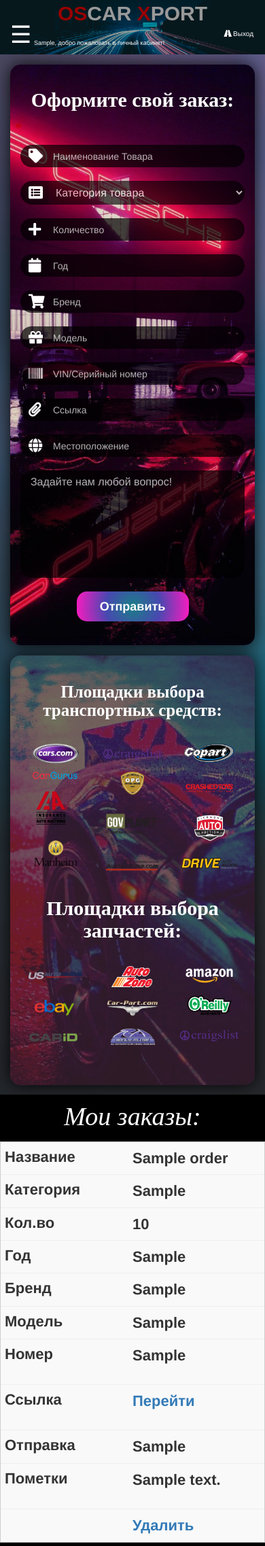
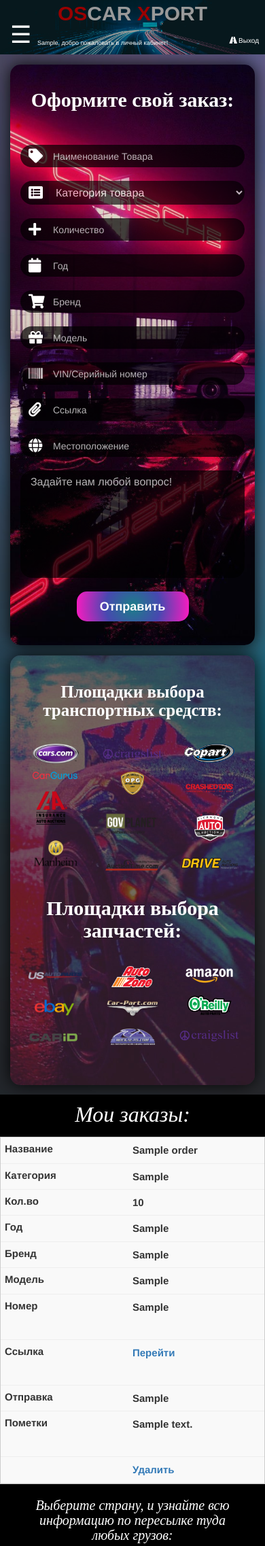
Before and after one commit to Maga2810/Maga2810.github.io, a Django app: template apps/first_app/templates/first_app/dashboard.html in a window 390 px wide. Shown: the top 2274 px of the page at 68% size. Run offline with Django 3.2, Linux system fonts and the light colour scheme; the template is opened without the code that fills it: values that come from a table or form of the project are taken from there, others are empty; a user stored in the database is signed in; tables that the repository leaves empty hold one stand-in row (values such as "Sample post"); parts of the project's set-up code (start-up, migrations or seed data) failed here and were passed over; some libraries are stand-ins or nearby versions.

Commit message:
chat update

```diff
--- a/apps/first_app/static/first_app/css/dashboard.css
+++ b/apps/first_app/static/first_app/css/dashboard.css
@@ -23,7 +23,7 @@
   color: white;
   margin-bottom: 0px !important;
   margin-top: 15px !important;
-  margin-left: 0px !important;
+  margin-left: 5px !important;
   margin-right: 0px !important;
   padding-right: 0px !important;
   padding-left: 0px !important;
@@ -97,10 +97,10 @@
     font-size: 10px !important;
     border: none;
     float: right;
-    padding: 2px;
+    padding: 0px;
     padding-bottom: 0px !important;
     padding-right: 7px !important;
-    padding-top: 25px;
+    padding-top: 25px !important;
   }
 }
 
@@ -116,9 +116,9 @@
   }
   #exit > li > a {
     font-size: 21px;
-    padding: 2px;
-    padding-bottom: 0px !important;
-    padding-right: 15px !important;
+    padding: 0px;
+    padding-bottom: 0px;
+    padding-right: 15px;
     padding-top: 15px;
   }
   #l {
@@ -420,6 +420,14 @@
   .table-responsive {
     border: none !important;
   }
-
   #no-more-tables td:before { content: attr(data-title); }
 }
+
+@media screen and (max-width: 600px) {
+  #no-more-tables td {
+    font-size: 15px;
+  }
+  #no-more-tables > h1 {
+    font-size: 32px;
+  }
+}
--- a/apps/first_app/static/first_app/css/main.css
+++ b/apps/first_app/static/first_app/css/main.css
@@ -142,7 +142,7 @@
     margin-left: -36% !important;
   }
   .title-container h1 {
-    font-size: 34px !important;
+    font-size: 34px;
   }
   .img-responsive-f {
     width: 75% !important;
@@ -463,6 +463,9 @@
     transition: 0.3s;
     padding: 4px;
   }
+  .title-container h1 {
+    font-size: 20px !important;
+  }
 }
                     /*COUNTRIES TITLE*/
 .title-container {
@@ -478,9 +481,3 @@
   font-style: italic;
   text-align: center;
 }
-                  /*CELL PHONE*/
-@media screen and (max-width: 600px) {
-  .title-container h1 {
-    font-size: 20px;
-  }
-}
```
Also changed, not shown: apps/first_app/templates/first_app/main.html (+10 -0 lines), apps/first_app/templates/first_app/order-create.html (added, +19 -0 lines), apps/first_app/views.py (+22 -0 lines), os_transport/settings.py (+7 -0 lines), apps/first_app/static/first_app/js/faradenza.js (line endings or trailing spaces).
